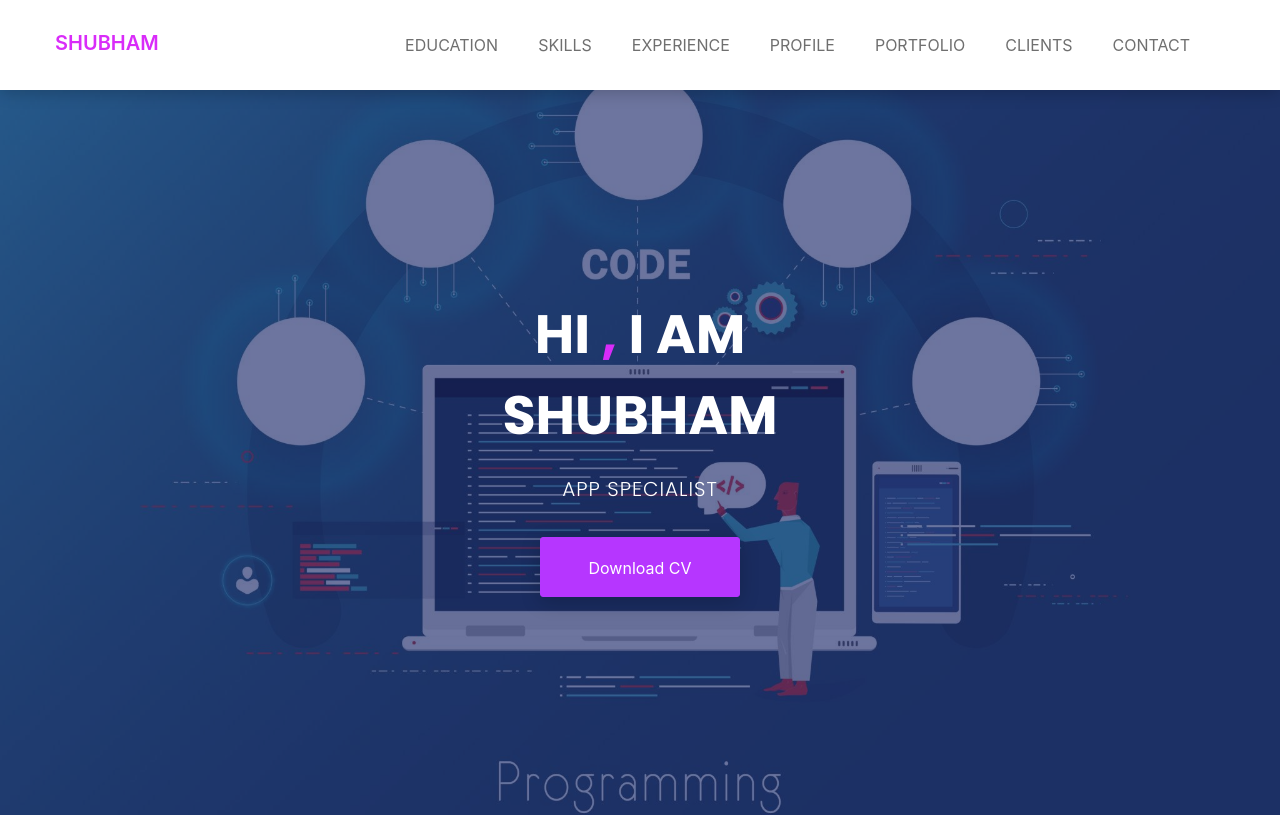
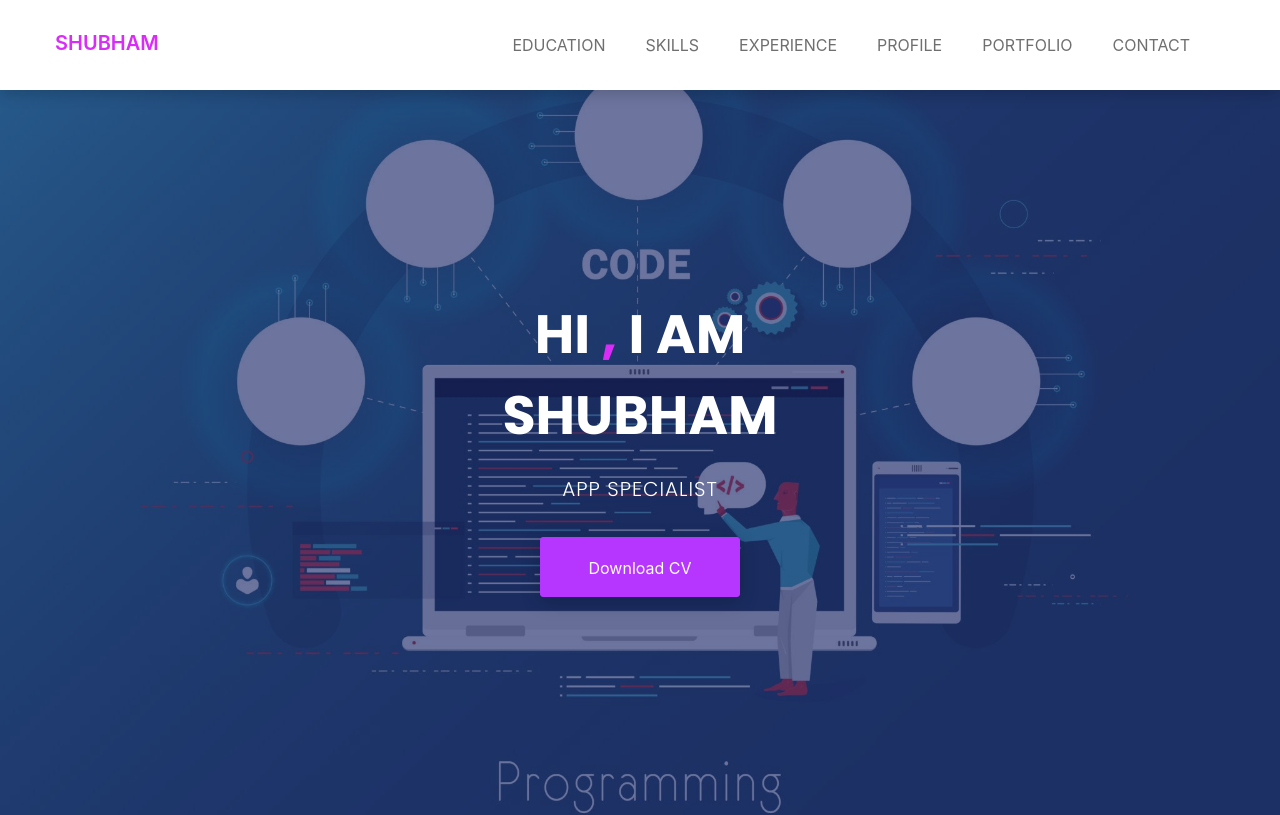
Before and after one commit to ershubhamgupta1/portfolio-my-website, a React (Create React App) app: page / in a window 1280 px wide. Shown: the top 815 px of the page. Built offline with nearby package versions, Linux system fonts and the light colour scheme; some icons are missing.

Commit message:
remove client

```diff
--- a/public/assets/css/style.css
+++ b/public/assets/css/style.css
@@ -625,6 +625,7 @@ span.single-timeline-horizontal.spacial-horizontal-line {width: 88px;}
     -ms-transition: .5s;
     -o-transition: .5s;
     transition: .5s;
+    height: 150px;
 }
 .isotope .item:hover  img{
     -webkit-transform:scale(1.5);
--- a/src/App.js
+++ b/src/App.js
@@ -73,7 +73,7 @@ function App() {
     <Experience />
     <Profiles />
     <Portfolio />
-    <Clients />
+    {/* <Clients /> */}
     <Contact />
     <Footer />
     </>
--- a/src/organism/Header/Header.jsx
+++ b/src/organism/Header/Header.jsx
@@ -24,7 +24,7 @@ const Header = () => {
 			                    <li className="smooth-menu"><a href="#experience">experience</a></li>
 			                    <li className="smooth-menu"><a href="#profiles">profile</a></li>
 			                    <li className="smooth-menu"><a href="#portfolio">portfolio</a></li>
-			                    <li className="smooth-menu"><a href="#clients">clients</a></li>
+			                    {/* <li className="smooth-menu"><a href="#clients">clients</a></li> */}
 			                    <li className="smooth-menu"><a href="#contact">contact</a></li>
 			                </ul>
 			            </div>
```
